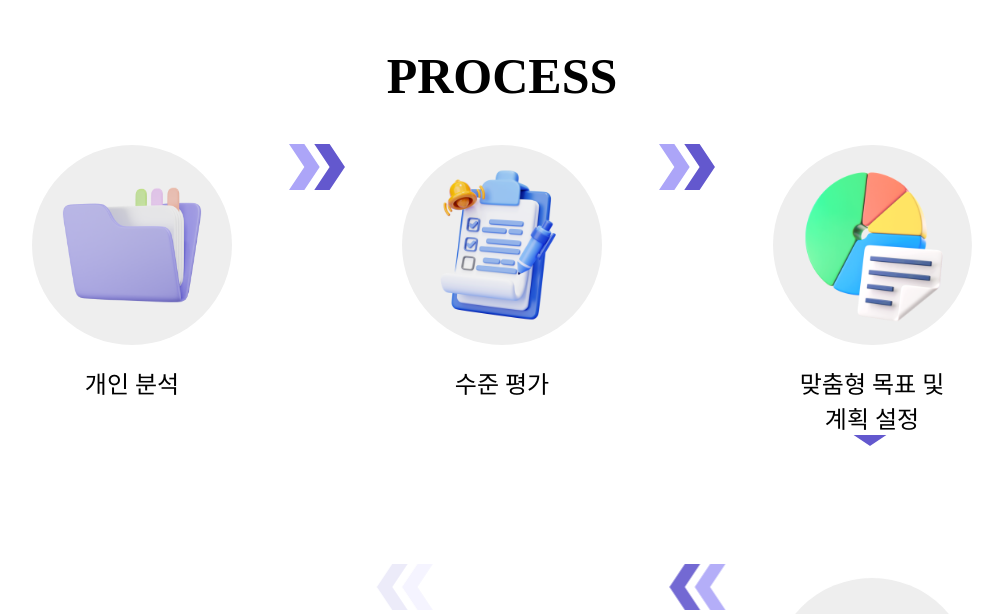
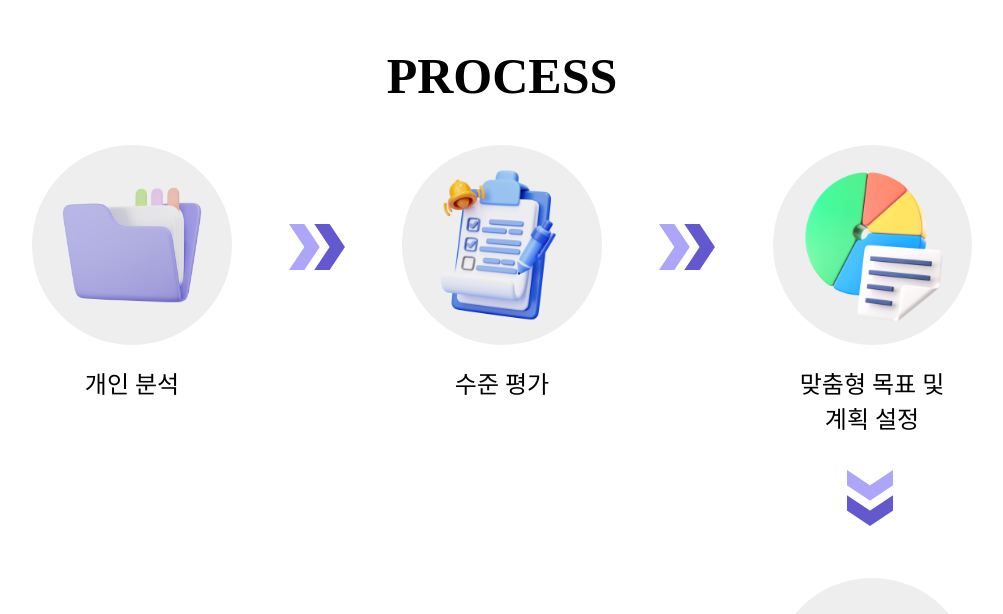
Before and after one commit to PARK-portfolio/BERMUDA, a plain HTML site: page sub2.html in a window 1280 px wide. Shown: the part 3851-4465 px from the top of the page, without its empty margins (158-1161 px from the left). Drawn offline with nearby package versions, Linux system fonts and the light colour scheme; a web font is replaced by a local one.

Commit message:
Add files via upload

```diff
--- a/css/sub2.css
+++ b/css/sub2.css
@@ -357,23 +357,23 @@ nav div {
     z-index: -1;
 }
 .process_arrow_1{
-    top: 177px;
+    top: 257px;
     left: 447px;
 }
 .process_arrow_2{
-    top: 177px;
+    top: 257px;
     left: 817px;
 }
 .process_arrow_3{
-    top: 423px;
+    top: 503px;
     left: 1005px;
 }
 .process_arrow_4{
-    top: 597px;
+    top: 677px;
     left: 817px;
 }
 .process_arrow_5{
-    top: 597px;
+    top: 677px;
     left: 447px;
 }
 
```
